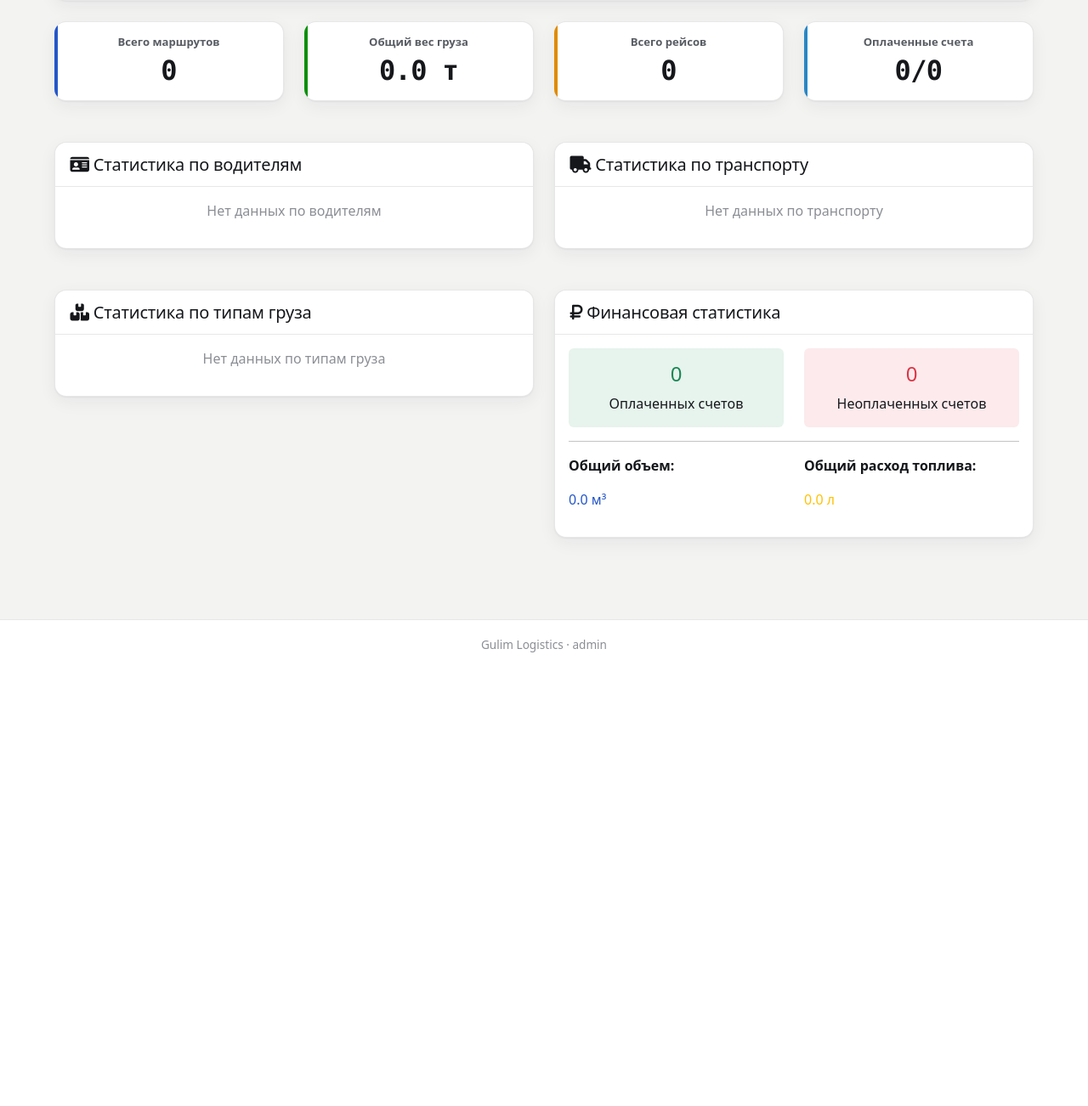
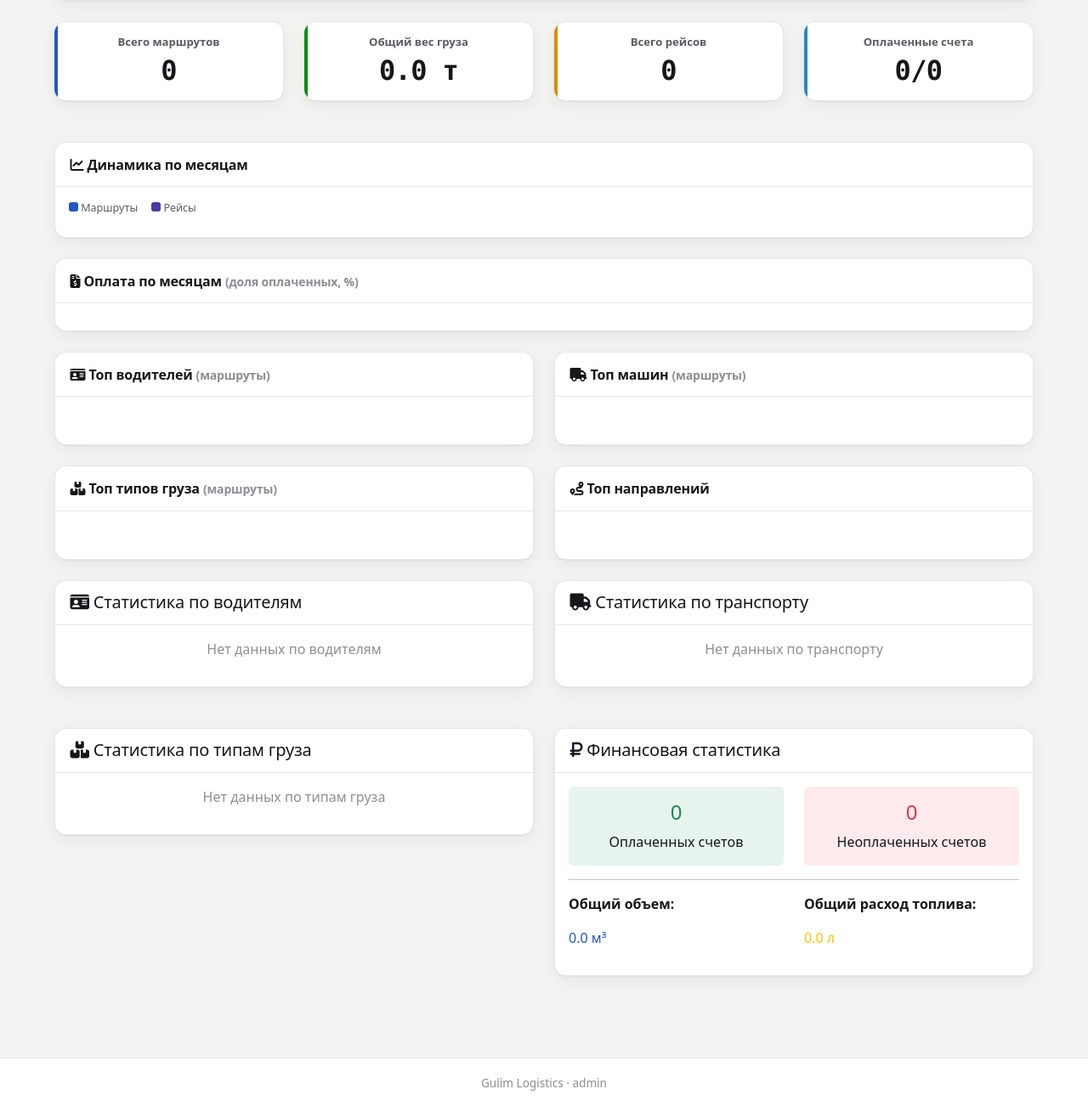
Before and after one commit to nurkal022/TransportManagement, a Flask app: page /statistics in a window 1280 px wide. Shown: the part 472-1774 px from the top of the page at 85% size. Before the commit the page ends 1240 px from the top, so only its background shows below. Run offline with Flask 3, Linux system fonts and the light colour scheme; a user stored in the database is signed in; tables that the repository leaves empty hold one stand-in row (values such as "Sample post").

Commit message:
feat: richer statistics page with charts
- add monthly dynamics, payment-by-month, and top drivers/vehicles/cargo/routes
- render as SVG charts (TMChart) above existing detail tables
- statistics route now returns monthly series + top lists

```diff
--- a/app.py
+++ b/app.py
@@ -1636,6 +1636,35 @@
             cargo_stats[cargo_name]['weight'] += route.cargo_weight or 0
             cargo_stats[cargo_name]['volume'] += route.cargo_volume or 0
 
+    # Помесячная динамика и топы (по отфильтрованным маршрутам)
+    from collections import defaultdict
+    m_routes = defaultdict(int)
+    m_trips = defaultdict(int)
+    m_paid = defaultdict(int)
+    m_unpaid = defaultdict(int)
+    rt_count = defaultdict(int)
+    for route in routes:
+        if route.date:
+            mk = route.date.strftime('%Y-%m')
+            m_routes[mk] += 1
+            m_trips[mk] += route.trips_count or 0
+            if route.invoice_paid:
+                m_paid[mk] += 1
+            else:
+                m_unpaid[mk] += 1
+        rt_count[f"{route.start_point} → {route.end_point}"] += 1
+    months_sorted = sorted(m_routes)
+    monthly = [{'m': mk, 'routes': m_routes[mk], 'trips': m_trips[mk],
+                'paid': m_paid[mk], 'unpaid': m_unpaid[mk]} for mk in months_sorted]
+    top_routes = sorted([{'name': k, 'count': v} for k, v in rt_count.items()],
+                        key=lambda x: -x['count'])[:12]
+    top_drivers = sorted([dict(name=k, **v) for k, v in driver_stats.items()],
+                         key=lambda x: -x['routes'])[:12]
+    top_vehicles = sorted([dict(name=k, **v) for k, v in vehicle_stats.items()],
+                          key=lambda x: -x['routes'])[:12]
+    top_cargo = sorted([dict(name=k, **v) for k, v in cargo_stats.items()],
+                       key=lambda x: -x['routes'])[:12]
+
     # Получаем справочники для фильтров
     drivers = Driver.query.all()
     vehicles = Vehicle.query.all()
@@ -1660,6 +1689,11 @@
                          driver_stats=driver_stats,
                          vehicle_stats=vehicle_stats,
                          cargo_stats=cargo_stats,
+                         monthly=monthly,
+                         top_routes=top_routes,
+                         top_drivers=top_drivers,
+                         top_vehicles=top_vehicles,
+                         top_cargo=top_cargo,
                          drivers=drivers,
                          vehicles=vehicles,
                          cargo_types=cargo_types,
--- a/templates/statistics.html
+++ b/templates/statistics.html
@@ -106,6 +106,28 @@
                 </div>
             </div>
         </div>
+    </div>
+
+    <!-- Charts -->
+    <div class="card mb-4">
+        <div class="card-header"><i class="fas fa-chart-line"></i> Динамика по месяцам</div>
+        <div class="card-body">
+            <div class="mb-2" style="display:flex;gap:16px;font-size:12.5px;color:var(--tm-ink-2)">
+                <span><i style="display:inline-block;width:11px;height:11px;border-radius:3px;background:var(--tm-brand)"></i> Маршруты</span>
+                <span><i style="display:inline-block;width:11px;height:11px;border-radius:3px;background:#4a3aa7"></i> Рейсы</span>
+            </div>
+            <div id="stMonthly"></div>
+        </div>
+    </div>
+    <div class="card mb-4">
+        <div class="card-header"><i class="fas fa-file-invoice-dollar"></i> Оплата по месяцам <span class="text-muted small">(доля оплаченных, %)</span></div>
+        <div class="card-body"><div id="stPay"></div></div>
+    </div>
+    <div class="row">
+        <div class="col-lg-6 mb-4"><div class="card h-100"><div class="card-header"><i class="fas fa-id-card"></i> Топ водителей <span class="text-muted small">(маршруты)</span></div><div class="card-body"><div id="stDrivers"></div></div></div></div>
+        <div class="col-lg-6 mb-4"><div class="card h-100"><div class="card-header"><i class="fas fa-truck"></i> Топ машин <span class="text-muted small">(маршруты)</span></div><div class="card-body"><div id="stVehicles"></div></div></div></div>
+        <div class="col-lg-6 mb-4"><div class="card h-100"><div class="card-header"><i class="fas fa-boxes"></i> Топ типов груза <span class="text-muted small">(маршруты)</span></div><div class="card-body"><div id="stCargo"></div></div></div></div>
+        <div class="col-lg-6 mb-4"><div class="card h-100"><div class="card-header"><i class="fas fa-route"></i> Топ направлений</div><div class="card-body"><div id="stRoutes"></div></div></div></div>
     </div>
 
     <!-- Detailed Statistics -->
@@ -283,4 +305,27 @@
     window.location.href = '/statistics';
 });
 </script>
+
+<script id="st-data" type="application/json">
+{ "monthly": {{ monthly|tojson }}, "drivers": {{ top_drivers|tojson }}, "vehicles": {{ top_vehicles|tojson }}, "cargo": {{ top_cargo|tojson }}, "routes": {{ top_routes|tojson }} }
+</script>
+<script>
+(function(){
+  const el = document.getElementById('st-data');
+  if (!el || !window.TMChart) return;
+  const D = JSON.parse(el.textContent);
+  if (D.monthly.length) {
+    TMChart.line('stMonthly', {x: D.monthly.map(m=>m.m.slice(2)), series:[
+      {name:'Маршруты', color:'var(--tm-brand)', values: D.monthly.map(m=>m.routes)},
+      {name:'Рейсы', color:'#4a3aa7', values: D.monthly.map(m=>m.trips)}]});
+    TMChart.line('stPay', {x: D.monthly.map(m=>m.m.slice(2)), unit:'%', series:[
+      {name:'Оплачено', color:'#0a8f0a',
+       values: D.monthly.map(m=> (m.paid+m.unpaid) ? Math.round(m.paid/(m.paid+m.unpaid)*100) : 0)}]});
+  }
+  TMChart.hbars('stDrivers', D.drivers.map(d=>({label:d.name, value:d.routes, sub:d.trips+' рейсов'})));
+  TMChart.hbars('stVehicles', D.vehicles.map(d=>({label:d.name, value:d.routes})));
+  TMChart.hbars('stCargo', D.cargo.map(d=>({label:d.name, value:d.routes, color:'#6da7ec'})));
+  TMChart.hbars('stRoutes', D.routes.map(d=>({label:d.name, value:d.count, color:'#6da7ec'})));
+})();
+</script>
 {% endblock %}
```
